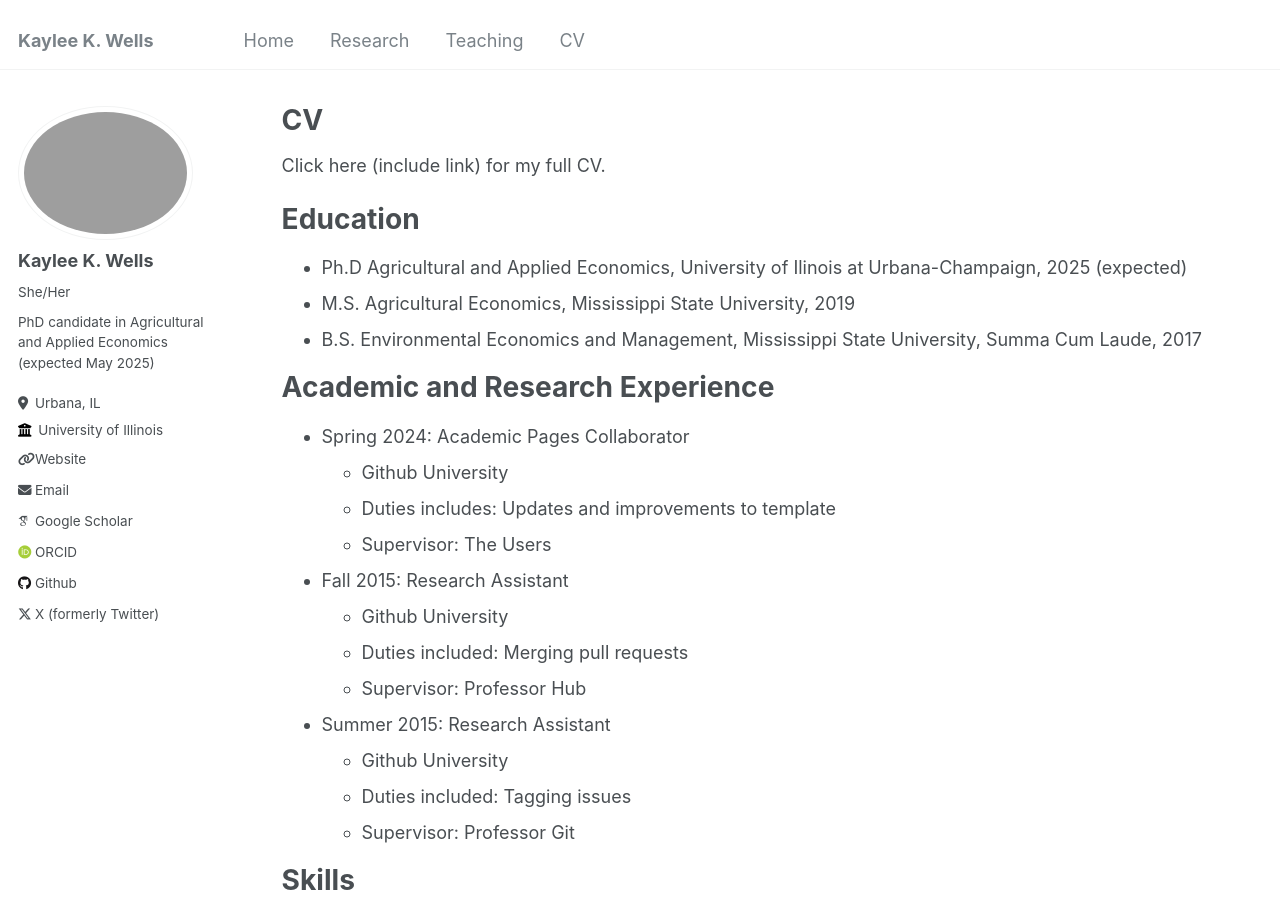
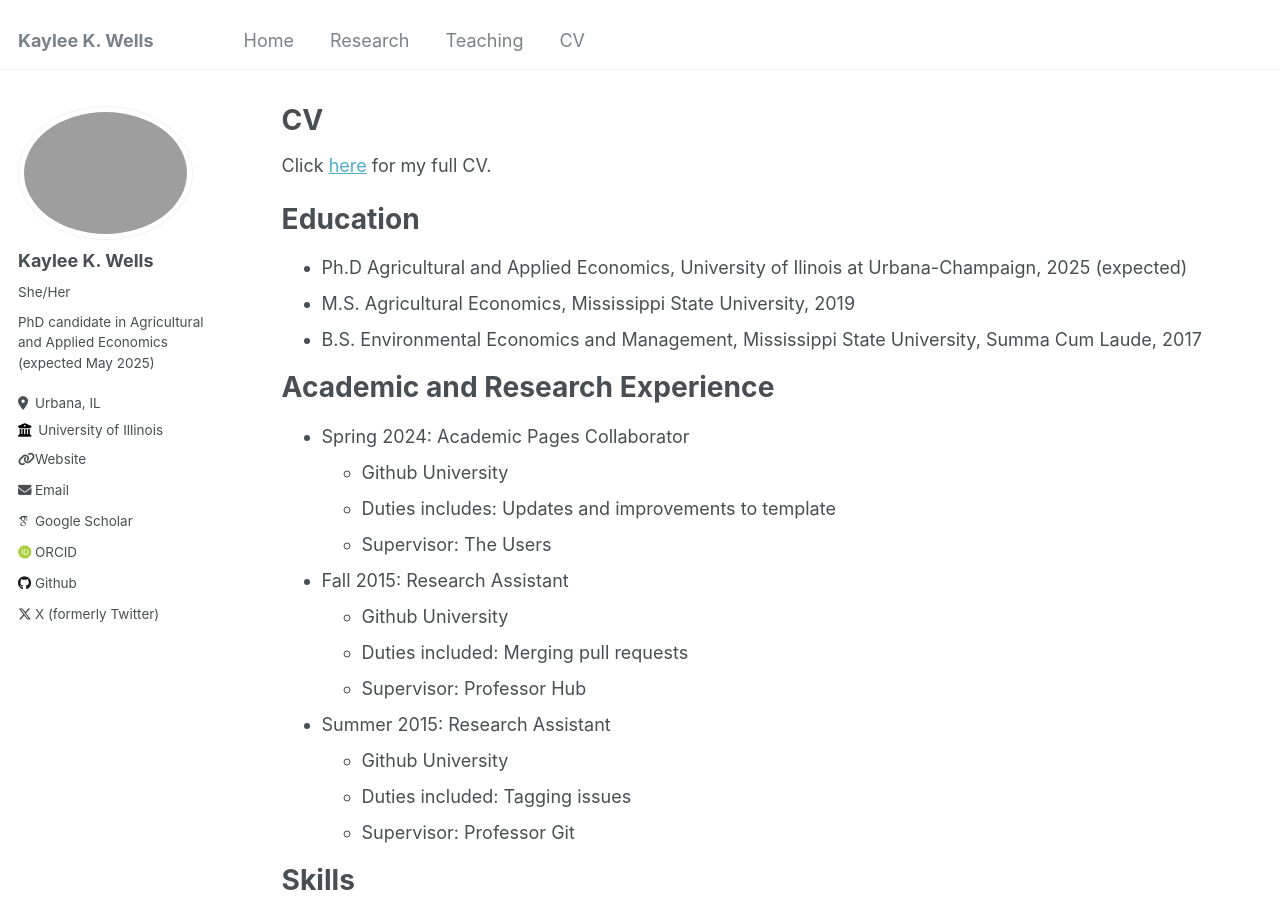
Before and after one commit to KayleeWells/KayleeWells.github.io, a Jekyll site: the page built from _pages/cv.md, in a window 1280 px wide and 900 px high. Built offline with Jekyll 4.4.1, drawn with Linux system fonts in a browser that asks for light colours; some web fonts are replaced.

Commit message:
Update cv.md

```diff
--- a/_pages/cv.md
+++ b/_pages/cv.md
@@ -9,7 +9,7 @@ redirect_from:
 
 {% include base_path %}
 
-Click here (include link) for my full CV.
+Click <a href="/files/CV_7_24.pdf" target="_blank">here</a> for my full CV.
 
 Education
 ======
```
